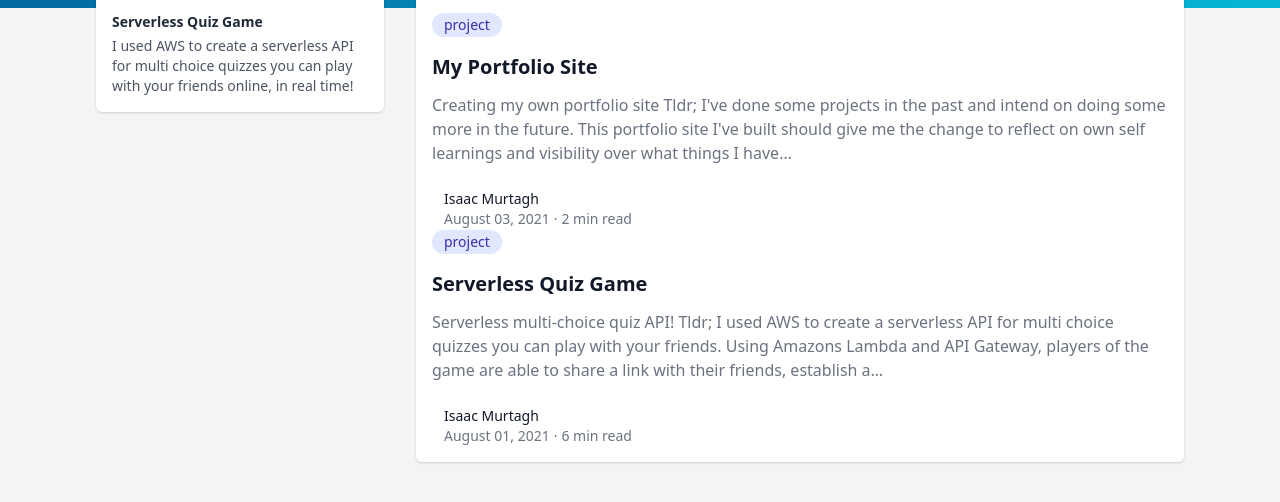
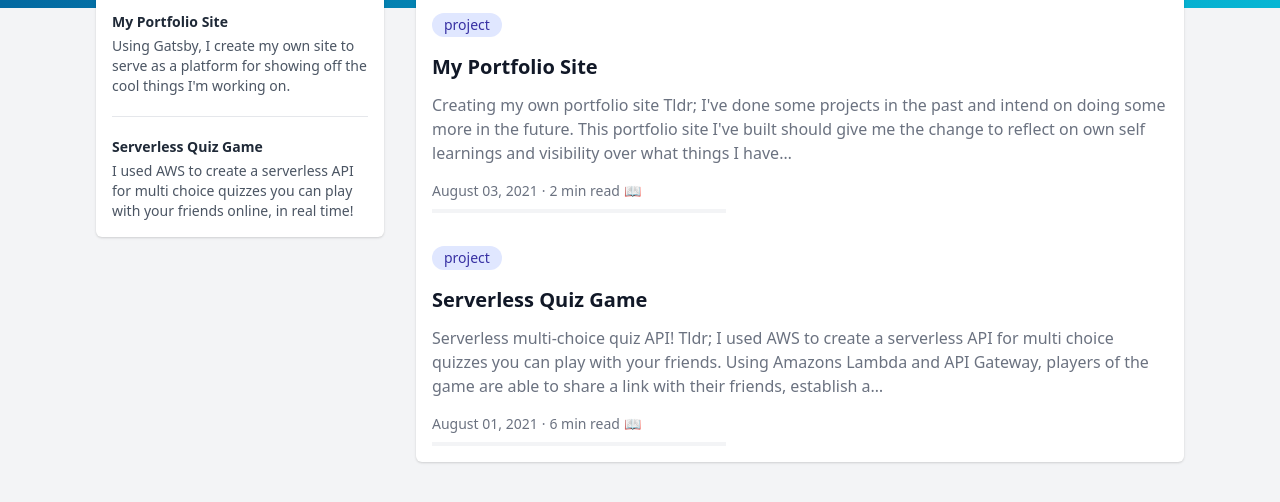
Before and after one commit to IsaacMurtagh/isaacmurtagh.github.io, a Gatsby site: page / in a window 1280 px wide. Shown: the part 152-654 px from the top of the page. Built offline with nearby package versions, Linux system fonts and the light colour scheme; Gatsby itself is replaced by a stand-in of ours; what @tailwindcss/typography would draw is missing.

Commit message:
Fix home feed for displaying post previews

```diff
--- a/src/components/postPreview.js
+++ b/src/components/postPreview.js
@@ -20,18 +20,14 @@ const PostPreview = ({ post }) => {
         <p className="text-xl font-semibold text-gray-900">{title}</p>
         <p className="mt-3 text-base text-gray-500">{excerpt}</p>
       </a>
-      <div className="mt-6 flex items-center">
-        <div className="ml-3">
-          <p className="text-sm font-medium text-gray-900">
-            {author}
-          </p>
-          <div className="flex space-x-1 text-sm text-gray-500">
-            <time dateTime={date}>{date}</time>
-            <span aria-hidden="true">&middot;</span>
-            <span>{timeToRead} min read</span>
-          </div>
+      <div className="mt-4 flex items-center">
+        <div className="flex space-x-1 text-sm text-gray-500">
+          <time dateTime={date}>{date}</time>
+          <span aria-hidden="true">&middot;</span>
+          <span>{timeToRead} min read 📖</span>
         </div>
       </div>
+      <div className="border-b-4 border-gray-100 pb-2 w-5/6 sm:w-3/4 lg:w-1/2 xl:w-2/5"/>
     </div>
   )
 }
--- a/src/components/sideFeed.js
+++ b/src/components/sideFeed.js
@@ -3,10 +3,15 @@ import { Link } from 'gatsby'
 
 const projects = [
   {
+    title: 'My Portfolio Site',
+    link: '/projects/serverless-quizzes/',
+    preview: 'Using Gatsby, I create my own site to serve as a platform for showing off the cool things I\'m working on.',
+  },
+  {
     title: 'Serverless Quiz Game',
     link: '/projects/serverless-quizzes/',
     preview: 'I used AWS to create a serverless API for multi choice quizzes you can play with your friends online, in real time!',
-  }
+  },
 ]
 
 const SideFeed = () => {
--- a/src/pages/index.js
+++ b/src/pages/index.js
@@ -14,7 +14,9 @@ const IndexPage = ({
         <div className="text-gray-900 text-3xl text-base mb-4">
           Featured Projects
         </div>
-        {edges.map((edge, i) => <PostPreview key={i} post={edge.node} />)}
+        <div className="space-y-8">
+          {edges.map((edge, i) => <PostPreview key={i} post={edge.node} />)}
+        </div>
       </div>
     </Layout>
   )
```
